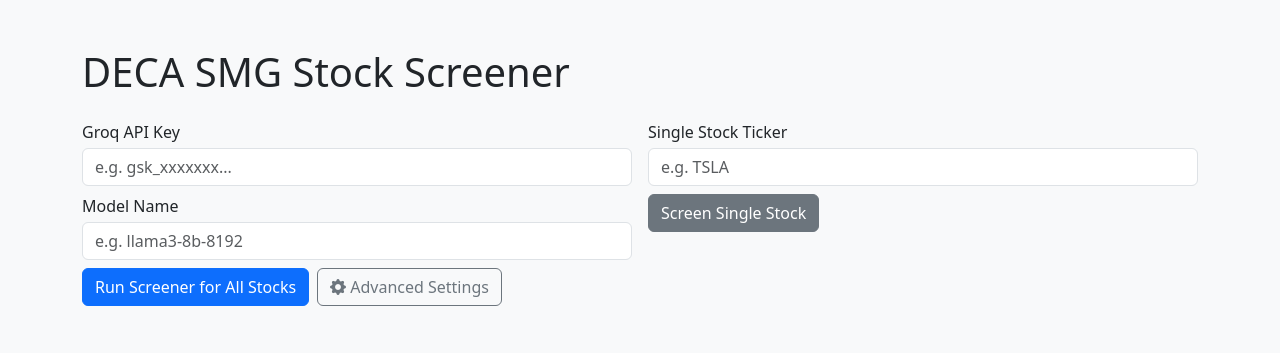
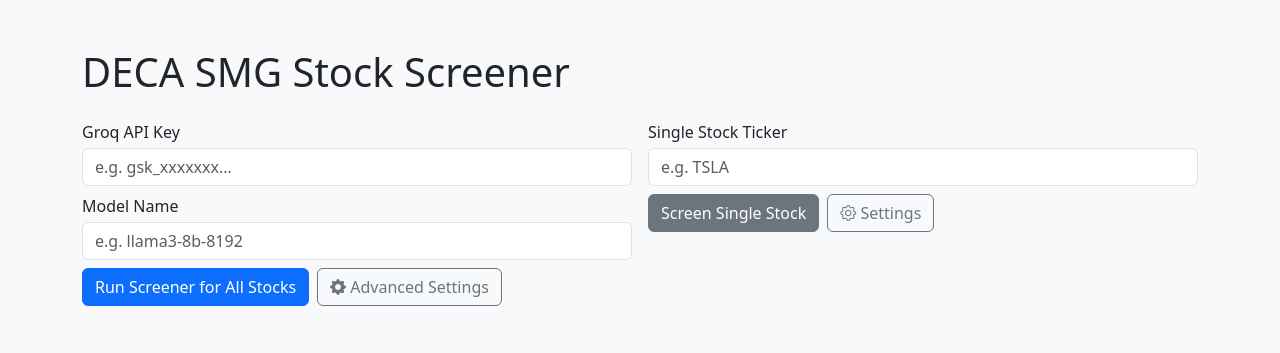
Before and after one commit to abam55/DECA-ShortScanner-SMG, a Flask app: page / in a window 1280 px wide. Shown: the top 353 px of the page. Run offline with Flask 3, Linux system fonts and the light colour scheme.

Commit message:
Update index.html

```diff
--- a/templates/index.html
+++ b/templates/index.html
@@ -37,16 +37,37 @@
           </div>
         </div>
 
-        <div class="col-md-6 d-flex flex-column">
+        <div class="col-md-6">
           <label for="stock" class="form-label mb-1">Single Stock Ticker</label>
           <input type="text" class="form-control mb-2" id="stock" name="stock" placeholder="e.g. TSLA" />
-          <button type="submit" name="action" value="screen_single" class="btn btn-secondary w-auto" style="align-self: flex-start;">
-            Screen Single Stock
-          </button>
+
+          <div class="d-flex gap-2">
+            <button type="submit" name="action" value="screen_single" class="btn btn-secondary">
+              Screen Single Stock
+            </button>
+            <button type="button" class="btn btn-outline-secondary" data-bs-toggle="collapse" data-bs-target="#singleStockSettings" aria-expanded="false" aria-controls="singleStockSettings">
+              <i class="bi bi-gear"></i> Settings
+            </button>
+          </div>
+
+          <!-- ADVANCED SETTINGS FOR SINGLE STOCK -->
+          <div class="collapse mt-2" id="singleStockSettings">
+            <div class="card card-body">
+              <div class="row g-3">
+                <div class="col-md-6">
+                  <label for="num_headlines_single" class="form-label">Headlines Per Stock</label>
+                  <input type="number" class="form-control" name="num_headlines_single" id="num_headlines_single" value="1" min="1" />
+                </div>
+                <div class="col-md-6">
+                  <label for="summary_sentences_single" class="form-label">Sentences per Summary</label>
+                  <input type="number" class="form-control" name="summary_sentences_single" id="summary_sentences_single" value="3" min="1" />
+                </div>
+              </div>
+            </div>
+          </div>
         </div>
-      </div>
 
-      <!-- ADVANCED SETTINGS -->
+      <!-- ADVANCED SETTINGS FOR ALL STOCKS -->
       <div class="collapse mt-3" id="advancedSettings">
         <div class="card card-body">
           <div class="row g-3">
@@ -96,8 +117,8 @@
         <span class="me-2 fw-semibold">Sort by:</span>
         <button class="btn btn-sm btn-outline-dark" onclick="sortResultsStars(true)">⭐ Low → High</button>
         <button class="btn btn-sm btn-outline-dark" onclick="sortResultsStars(false)">⭐ High → Low</button>
-        <button class="btn btn-sm btn-outline-dark" onclick="sortResultsRisk(true)">Risk Low → High</button>
-        <button class="btn btn-sm btn-outline-dark" onclick="sortResultsRisk(false)">Risk High → Low</button>
+        <button class="btn btn-sm btn-outline-dark" onclick="sortResultsRisk(false)">Risk Low → High</button>
+        <button class="btn btn-sm btn-outline-dark" onclick="sortResultsRisk(true)">Risk High → Low</button>
       </div>
     </div>
 
```
